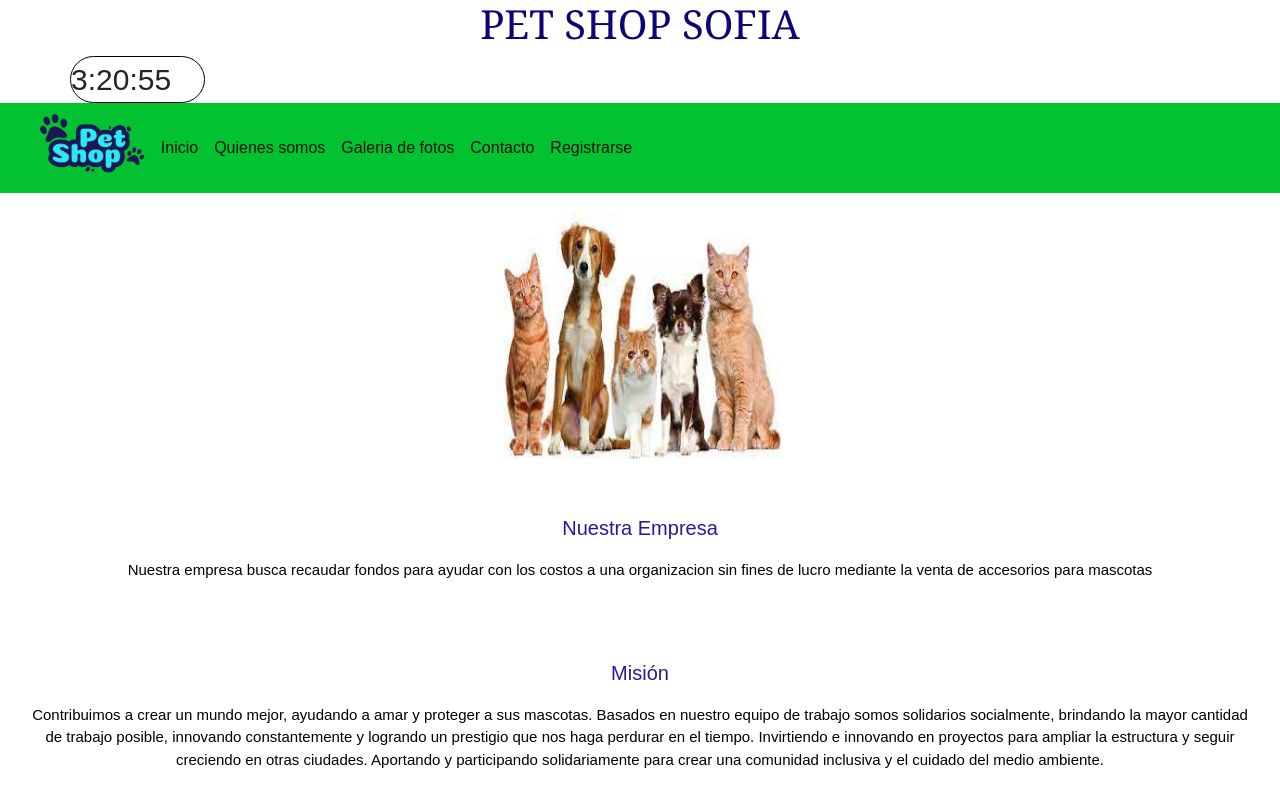
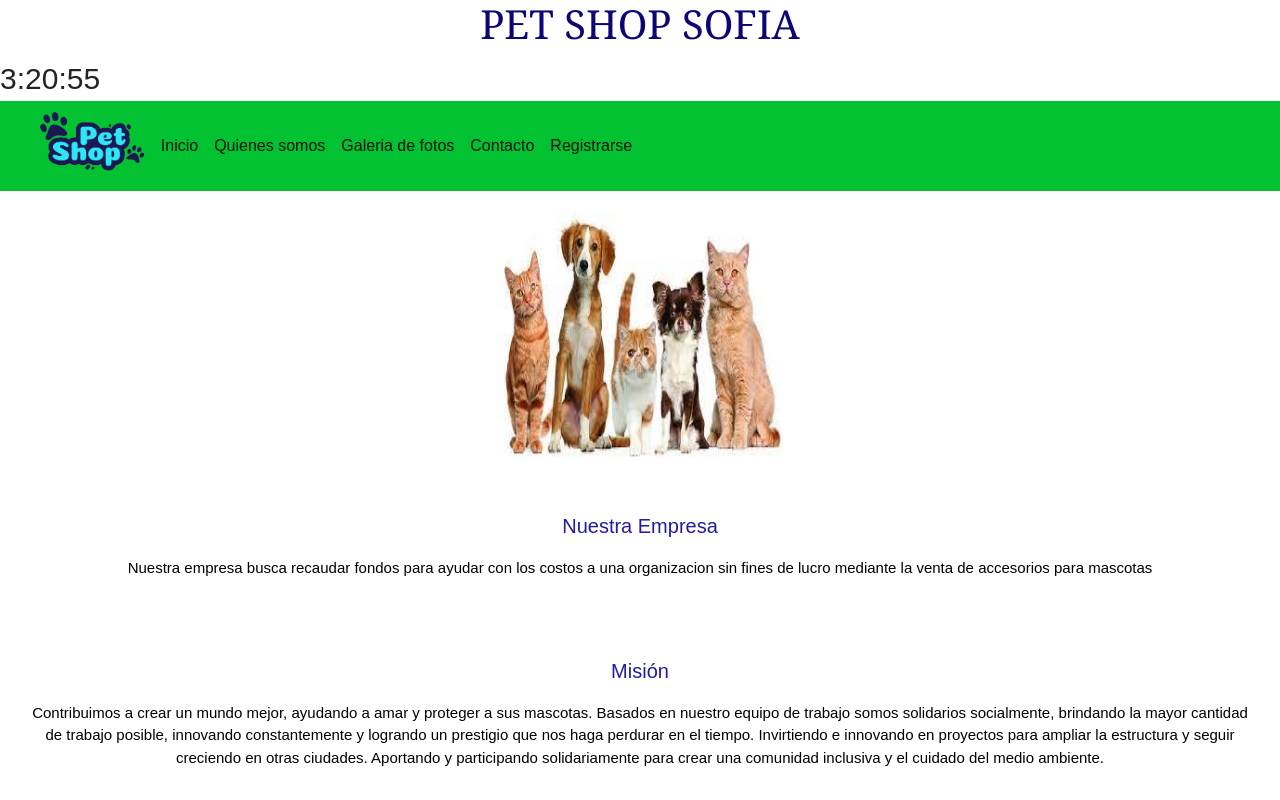
Before and after one commit to catherine3031/Experiencia1_Inostroza-Ponce-San_Martin, a plain HTML site: page Experiencia1_Inostroza-Ponce-San_Martin_002V/Experiencia1_Inostroza-Ponce-San_Martin_002V/somos.html in a window 1280 px wide. Shown: the top 800 px of the page. Drawn offline with nearby package versions, Linux system fonts and the light colour scheme.

Commit message:
Entrega 2: Servicios WEB

```diff
--- a/Experiencia1_Inostroza-Ponce-San_Martin_002V/Experiencia1_Inostroza-Ponce-San_Martin_002V/css/estilos.css
+++ b/Experiencia1_Inostroza-Ponce-San_Martin_002V/Experiencia1_Inostroza-Ponce-San_Martin_002V/css/estilos.css
@@ -324,15 +324,9 @@ h1{
     display: flex;
     justify-content: right;
     align-items: right;
-
-}
-
-
-.row{
- font-size: 30px;
- border: 1px solid black;
- margin-right: 990px;
- border-radius: 30px;
+    font-size: 30px;
+    margin-right: 990px;
+    border-radius: 30px;
 
 
 }
```
